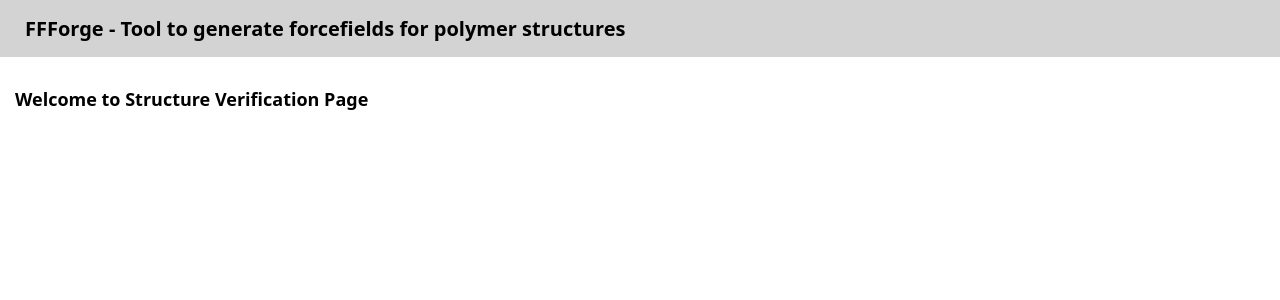
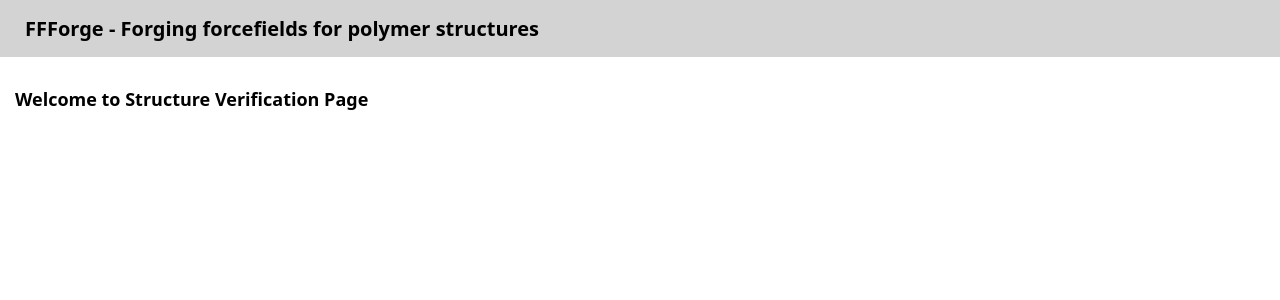
Before and after one commit to beneenfune/FFForge, a Next.js app in the folder frontend/: page /check in a window 1280 px wide. Shown: the top 300 px of the page. Built offline with nearby package versions, Linux system fonts and the light colour scheme; no server answers.

Commit message:
test: edit minimal text for demonstration purposes

```diff
--- a/frontend/components/MinMainComponent.js
+++ b/frontend/components/MinMainComponent.js
@@ -9,7 +9,7 @@ const MinMainComponent = () => {
 
   return (
     <div className={styles.header}>
-      <h1 className={styles.heading1} onClick={navigateToLanding} >FFForge - Tool to generate forcefields for polymer structures</h1>
+      <h1 className={styles.heading1} onClick={navigateToLanding} >FFForge - Forging forcefields for polymer structures</h1>
     </div>
   );
 }
```
